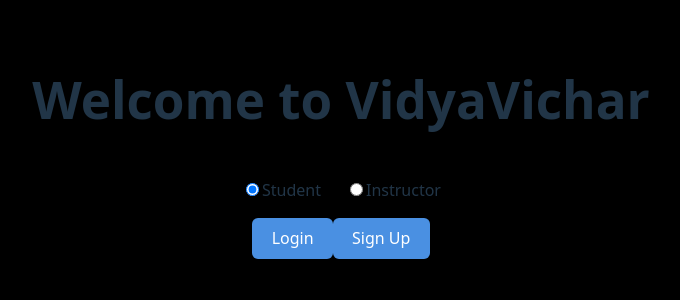
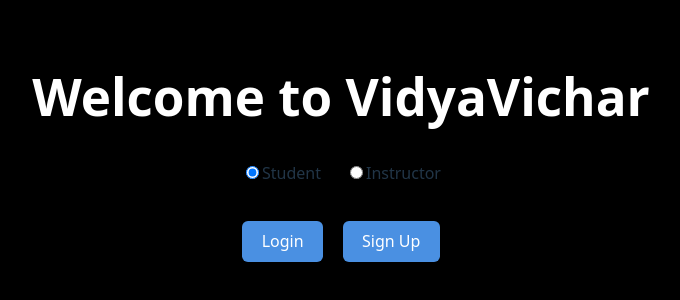
Before and after one commit to sumitgk2003/SSD_G20_VidyaVichar, a React app in the folder frontend/: page / in a window 1280 px wide. Shown: the part 252-552 px from the top of the page, without its empty margins (299-979 px from the left). Built offline with nearby package versions, Linux system fonts and the light colour scheme; the HTML template or start-up script is replaced by a standard one.

Commit message:
made buttons evenly spaced

```diff
--- a/frontend/src/index.css
+++ b/frontend/src/index.css
@@ -51,12 +51,14 @@ button {
   cursor: pointer;
   transition: border-color 0.25s;
 }
+
+/* Hover and focus states are typically included */
 button:hover {
-  border-color: #646cff;
+  border-color: #646cff; /* Changes border color on hover */
 }
 button:focus,
 button:focus-visible {
-  outline: 4px auto -webkit-focus-ring-color;
+  outline: 4px auto -webkit-focus-ring-color; /* Enhances accessibility */
 }
 
 @media (prefers-color-scheme: light) {
--- a/frontend/src/pages/HomePage.css
+++ b/frontend/src/pages/HomePage.css
@@ -9,3 +9,20 @@
   text-align: center;
   margin: 0;                 /* remove default margins */
 }
+
+.home-title {
+  color: white;
+  margin-bottom: 20px;       /* space below the title */
+}
+
+.home-actions {
+  display: flex;             /* arrange buttons horizontally */
+  gap: 20px;                 /* space between buttons */
+  margin-top: 20px;          /* optional space above buttons */
+}
+
+/* button {
+  padding: 10px 20px;
+  font-size: 16px;
+  cursor: pointer;
+} */
```
